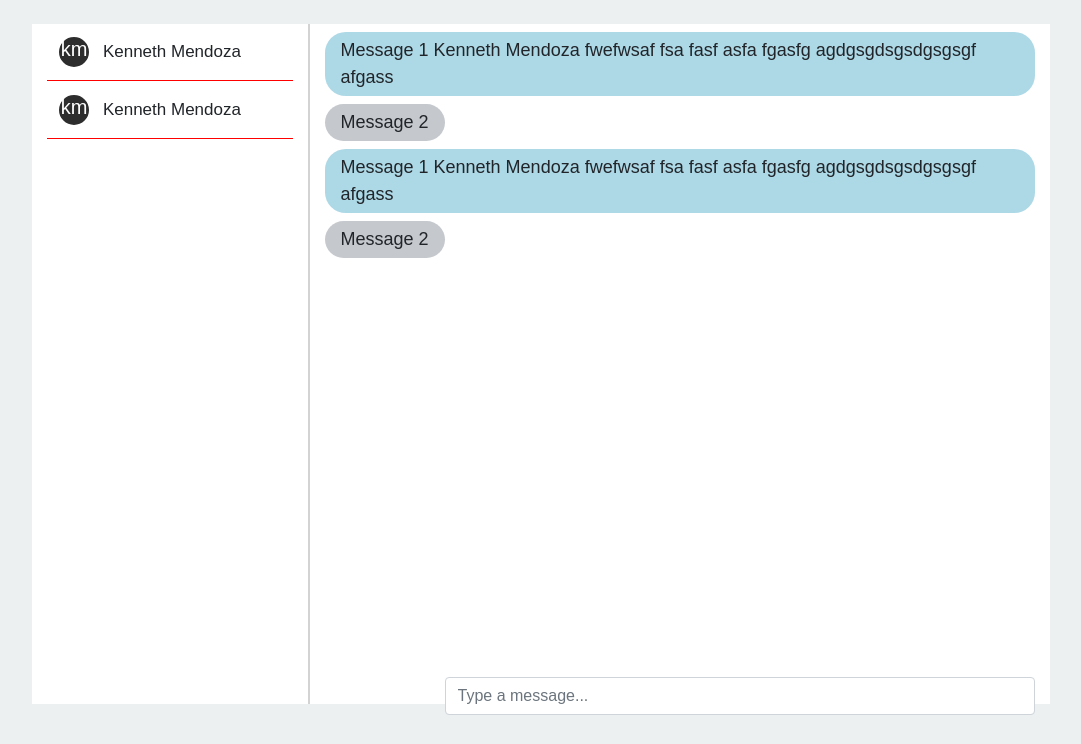
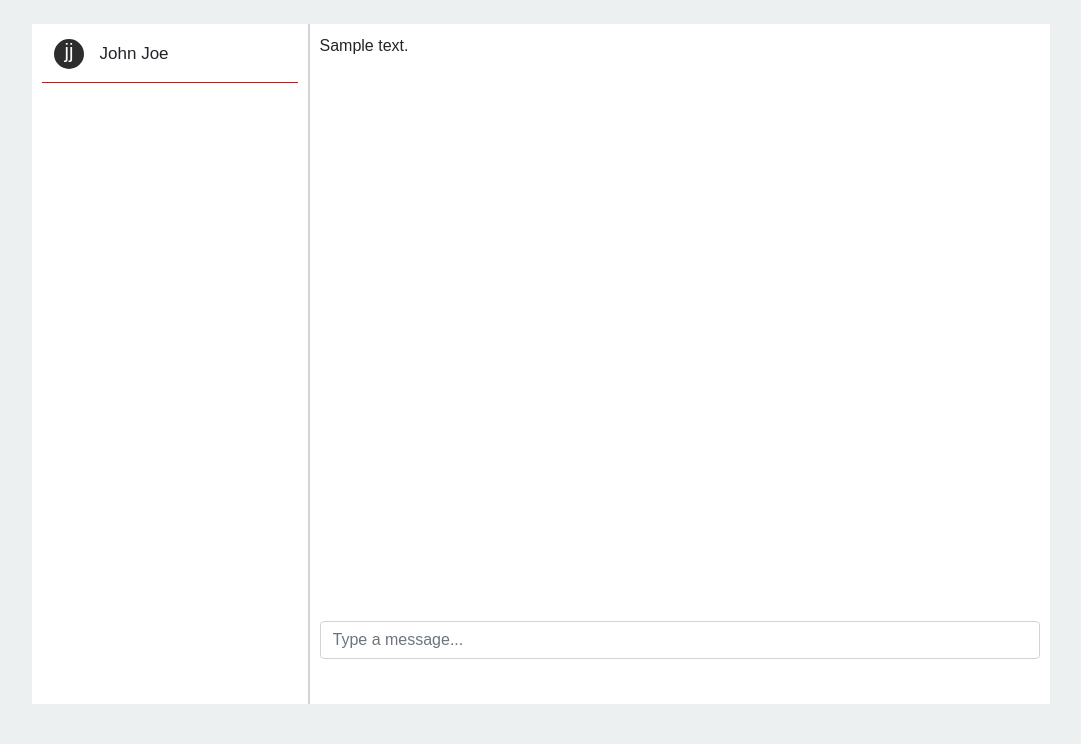
Before and after one commit to enrina-wilms/catalyst, a PHP site: page /chat-home.php in a window 1280 px wide. Shown: the part 56-800 px from the top of the page, without its empty margins (53-1134 px from the left). Run offline with PHP 8.4, Linux system fonts and the light colour scheme; data comes from the database, SQL or seed files in the repository; tables that the repository leaves empty or names only in its code hold one stand-in row (values such as "Sample post"); some libraries are stand-ins or nearby versions; some web fonts are replaced.

Commit message:
added chat feature ajax and adding

```diff
--- a/css/style.css
+++ b/css/style.css
@@ -66,6 +66,7 @@ a:hover {
 }
 /*====================================== CHAT ======================================================*/
 .chat-box{
+	padding: 10px;
 	background-color: white;
 	height: 85vh;
 }
--- a/includes/chat/chat-home.php
+++ b/includes/chat/chat-home.php
@@ -2,47 +2,18 @@
 
 require_once '../../config.php';
 require_once 'header.php';
+
 ?>
 
 <div class="container mt-4">
     <div class="row">
         <div class="col-sm-3 chat-box chat-users">
-            <div class="row mt-2">
-                <div class="col-sm-2">
-                    <div class="profile-avatar-circle-mentor ml-n2">
-                        <span class="profile-initials-mentor">km</span>
-                    </div>
-                </div>
-                <div class="col-sm-10">
-                    <h6 class="profile-name-mentor text-left">Kenneth Mendoza</h6>
-                </div>
-            </div><hr/>
-            <div class="row mt-2">
-                <div class="col-sm-2">
-                    <div class="profile-avatar-circle-mentor ml-n2">
-                        <span class="profile-initials-mentor">km</span>
-                    </div>
-                </div>
-                <div class="col-sm-10">
-                    <h6 class="profile-name-mentor text-left">Kenneth Mendoza</h6>
-                </div>
-            </div><hr/>
+            <?php require_once '../mentorship/list-user-apprentice.php';?>
         </div>
         <div class="col-sm-8 chat-box form-group">
-            <div class="row chat-user mt-2">
-                <span class="chat-msg">Message 1 Kenneth Mendoza fwefwsaf fsa fasf asfa fgasfg agdgsgdsgsdgsgsgf afgass</span>
-            </div><br/>
-            <div class="row chat-friend mt-2">
-                <span class="chat-msg">Message 2</span>
-            </div>
-            <div class="row chat-user mt-2">
-                <span class="chat-msg">Message 1 Kenneth Mendoza fwefwsaf fsa fasf asfa fgasfg agdgsgdsgsdgsgsgf afgass</span>
-            </div><br/>
-            <div class="row chat-friend mt-2">
-                <span class="chat-msg">Message 2</span>
-            </div>
+            <div class="row messages"><?php require_once 'chat.php';?></div>
             <div class="row vbottom">
-                <input type="text" class="form-control" placeholder="Type a message...">
+                <input type="text" class="form-control entry" placeholder="Type a message...">
             </div>
         </div>
     </div>
--- /dev/null
+++ b/includes/chat/chat.php
@@ -0,0 +1,28 @@
+<?php
+
+require_once '../../models/database.php';
+require_once '../../models/chat/Chat.php';
+
+$dbcon = Database::getDb();
+if(isset($_POST['method'])){
+    $chat = new Chat();
+    $method = trim($_POST['method']);
+
+    if($method === 'fetch'){
+        $messages = $chat->fetchMessage($dbcon);
+
+        if(empty($messages) === true){
+            echo 'No message';
+        }else{
+            //add the messages inside the echo here
+            foreach($messages as $message){
+                echo $message->message.'<br/>';
+            }
+        }
+    }else if($method === 'throw'){
+        $message = trim($_POST['message']);
+
+        $chat->throwMessage($dbcon, 1, 2, $message);
+    }
+
+}
--- a/includes/footer.php
+++ b/includes/footer.php
@@ -1,10 +1,11 @@
     <!-- Optional JavaScript -->
     <!-- jQuery first, then Popper.js, then Bootstrap JS -->
-    <script src="https://code.jquery.com/jquery-3.3.1.slim.min.js" integrity="sha384-q8i/X+965DzO0rT7abK41JStQIAqVgRVzpbzo5smXKp4YfRvH+8abtTE1Pi6jizo" crossorigin="anonymous"></script>
+    <script src="https://code.jquery.com/jquery-3.4.1.js" integrity="sha256-WpOohJOqMqqyKL9FccASB9O0KwACQJpFTUBLTYOVvVU=" crossorigin="anonymous"></script>
     <script src="https://cdnjs.cloudflare.com/ajax/libs/popper.js/1.14.7/umd/popper.min.js" integrity="sha384-UO2eT0CpHqdSJQ6hJty5KVphtPhzWj9WO1clHTMGa3JDZwrnQq4sF86dIHNDz0W1" crossorigin="anonymous"></script>
     <script src="https://stackpath.bootstrapcdn.com/bootstrap/4.3.1/js/bootstrap.min.js" integrity="sha384-JjSmVgyd0p3pXB1rRibZUAYoIIy6OrQ6VrjIEaFf/nJGzIxFDsf4x0xIM+B07jRM" crossorigin="anonymous"></script>
     <script src="../../js/ckeditor/ckeditor.js"></script>
     <script src="../../js/mentors.js"></script>
+    <script src="../../js/chat.js"></script>
     <script src="../../js/alertifyjs/alertify.js"></script>
 	<script
         src="https://code.jquery.com/jquery-3.3.1.min.js"
--- a/includes/mentorship/list-user-apprentice.php
+++ b/includes/mentorship/list-user-apprentice.php
@@ -23,13 +23,5 @@ foreach($apprentice as $app){
             <h6 class="profile-name-mentor text-left">'.$fullName.'</h6>
         </div>
     </div>
-    <div class="row">
-        <div class="col-sm-6 apprentice-sub-link">
-            <span class>View Profile</span>
-        </div>
-        <div class="col-sm-6 apprentice-sub-link">
-            <span>Message</span>
-        </div>
-    </div>
     <hr/>';
 }
--- /dev/null
+++ b/models/chat/Chat.php
@@ -0,0 +1,29 @@
+<?php
+
+class Chat{
+    //getting all the message
+    public function fetchMessage($db){
+
+        $query = "SELECT * FROM chat ORDER BY date desc";
+        $pdost = $db->prepare($query);
+        $pdost->execute();
+
+        $message = $pdost->fetchAll(PDO::FETCH_OBJ);
+
+        return $message;
+    }
+    public function throwMessage($db, $sender, $receiver, $message){
+
+        $query = "INSERT INTO chat (sender, receiver, message)
+        VALUES (:sender, :receiver, :message)";
+
+        $pdost = $db->prepare($query);
+		$pdost->bindParam(':sender', $sender);
+		$pdost->bindParam(':receiver', $receiver);
+		$pdost->bindParam(':message', $message);
+
+		$message = $pdost->execute();
+
+		return $message;
+    }
+}
```
Also changed, not shown: js/chat.js (added, +38 -0 lines).
